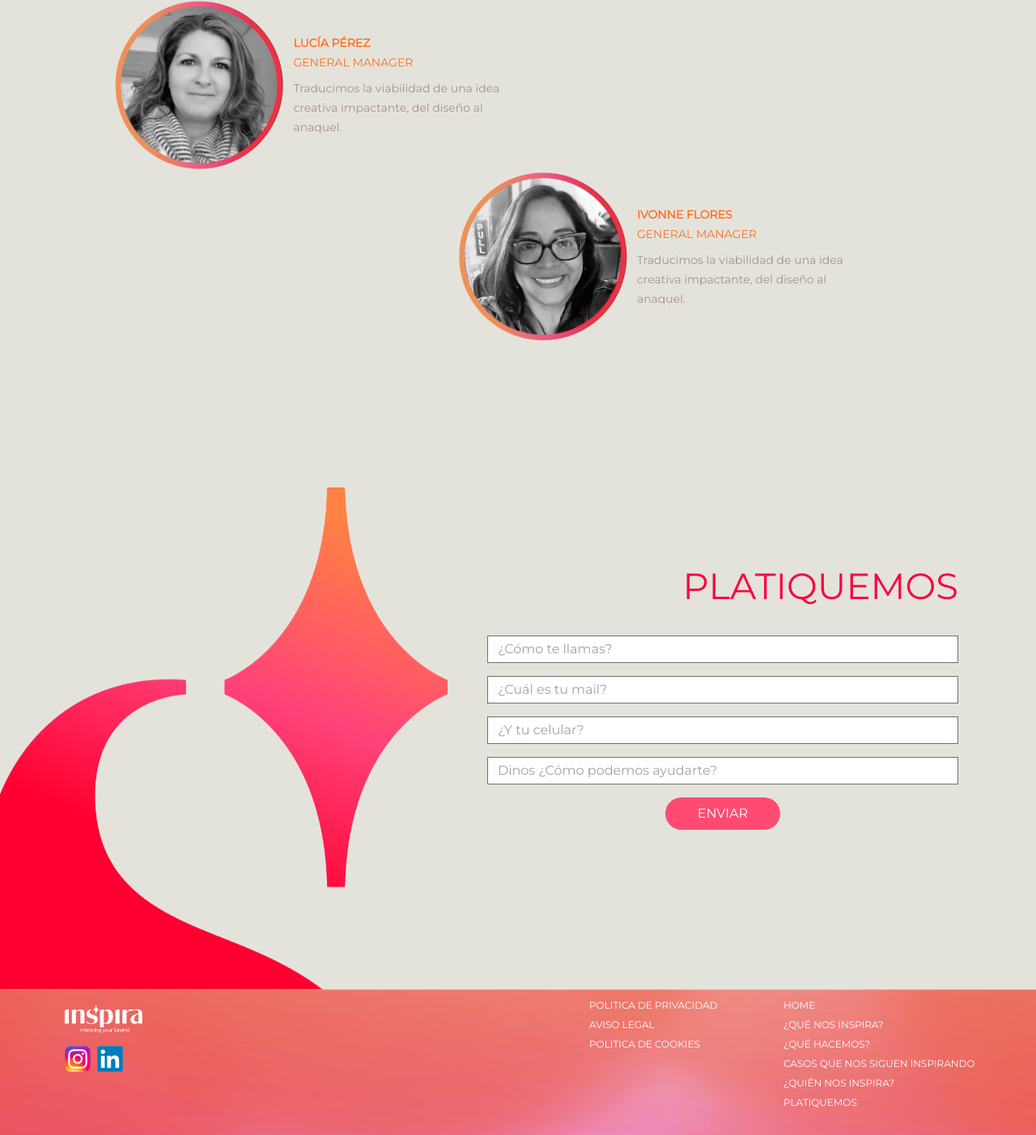
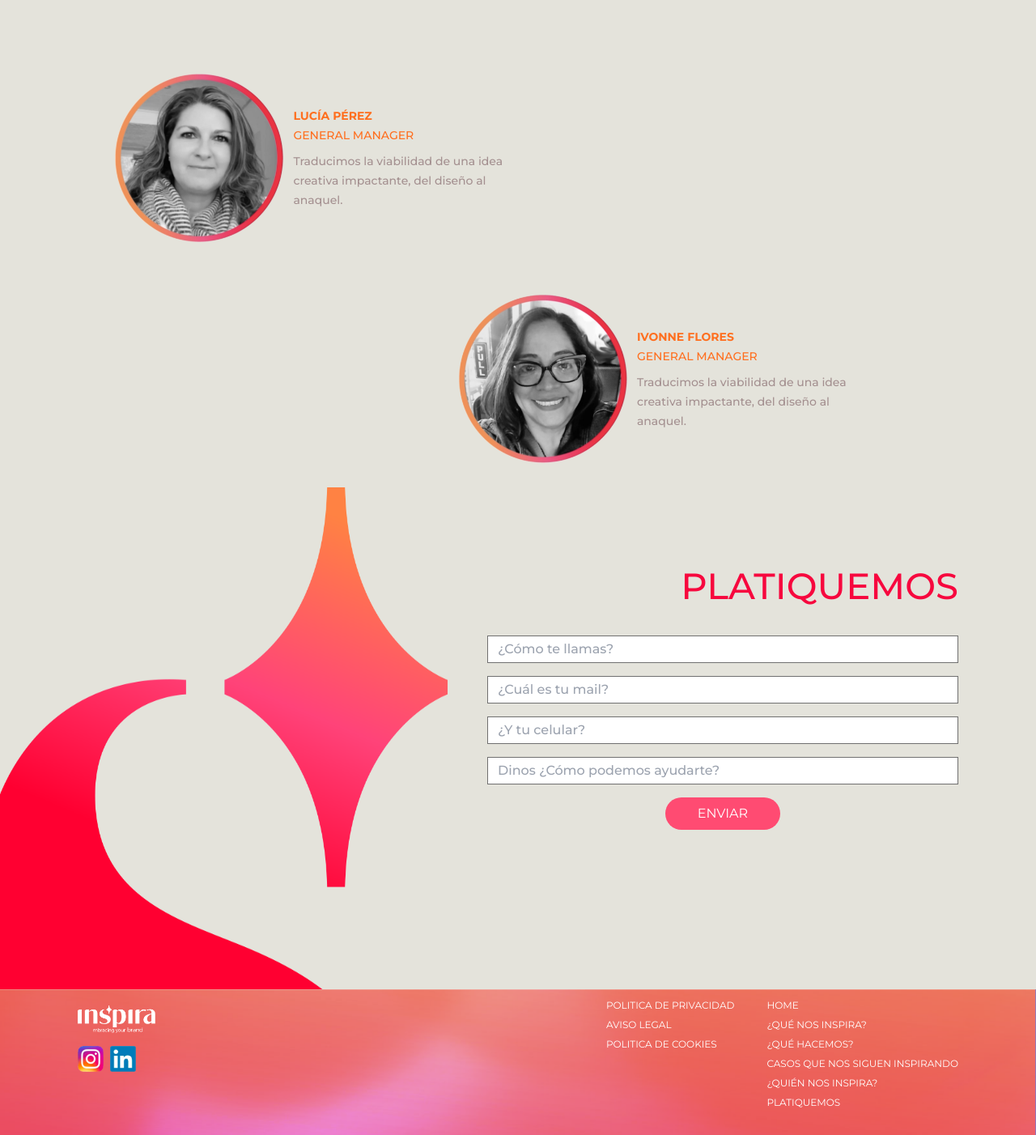
Before and after one commit to afrin321/inspira-ui, a React (Vite) app: page /#/ in a window 1280 px wide. Shown: the part 5798-7200 px from the top of the page at 81% size. Built offline with nearby package versions, Linux system fonts and the light colour scheme; a web font is replaced by a local one.

Commit message:
1920px updates

```diff
--- a/src/components/CaseCard.jsx
+++ b/src/components/CaseCard.jsx
@@ -17,7 +17,7 @@ function CaseCard(props) {
 
   return (
     <div className='flex flex-col m-0 p-0 w-full h-full rounded-xl bg-transparent'>
-        <div className='h-[62%] w-full flex justify-center'>
+        <div className='h-[62%] w-full flex justify-center '>
             {
                 !isHover && <span className='veritical z-60 text-[13px] font-bold text-white mt-6 min-[1920px]:text-[28px] min-[1920px]:leading-[40px]'>{title}</span>
             }
@@ -26,10 +26,10 @@ function CaseCard(props) {
             <div className='m-0 p-0 flex pl-10 '>
                 {
                     isHover &&
-                    <div className='flex flex-col gap-1 items-start'>
+                    <div className='flex flex-col gap-1 items-start w-[90%]'>
                         <p className="text-white font-bold text-xl min-[1920px]:text-[40px] min-[1920px]:leading-[40px] ">{title}</p>
                         <p className='text-white text-[12px] font-semibold min-[1920px]:font-medium min-[1920px]:text-[22px] min-[1920px]:leading-[30px]'>{description}</p>
-                        <Link to={'/case'}><button className='my-5 text-[#F7063E] text-sm rounded-full px-10 min-[1920px]:w-[260px] py-2 bg-white font-semibold min-[1920px]:text-[30px] min-[1920px]:leading-[50px]'>Detalle</button></Link>
+                        <Link to={'/case'}><button className='my-5 min-[1920px]:my-2 text-[#F7063E] text-sm rounded-full px-10 min-[1920px]:w-[260px] py-2 bg-white font-semibold min-[1920px]:text-[30px] min-[1920px]:leading-[50px]'>Detalle</button></Link>
                     </div>
                 }
             </div>
--- a/src/components/Footer.jsx
+++ b/src/components/Footer.jsx
@@ -18,21 +18,21 @@ function Footer() {
   }
 
   return (
-    <footer className={`w-full flex justify-between min-[1920px]:justify-around footer absolute bottom-0 py-2 px-20`}>
-        <div className='flex w-auto flex-col py-1 gap-2 items-start '>
+    <footer className={`w-full flex justify-between footer absolute bottom-0 py-2 px-[7.5%]`}>
+        <div className='flex w-fit flex-col py-1 gap-2 items-start '>
             <Link to={'/'}><img src={Logo} className='my-2 w-24 min-[1920px]:h-[60px] min-[1920px]:w-auto cursor-pointer' /></Link>
             <div className='flex gap-2'>
                 <img src={Insta} className='w-8 h-8 min-[1920px]:h-12 min-[1920px]:w-12' />
                 <img src={LinkedIn} className='w-8 h-8 min-[1920px]:h-12 min-[1920px]:w-12' />
             </div>
         </div>
-        <div className='flex w-auto  gap-10 justify-end px-8 text-[12px] min-[1920px]:text-[20px] leading-[24px] min-[1920px]:leading-[40px] pb-5'>
-            <div className='flex flex-col text-white w-[200px]'>
+        <div className='flex w-fit gap-10 justify-end text-[12px] min-[1920px]:text-[20px] leading-[24px] min-[1920px]:leading-[40px] pb-5 px-0 mx-0'>
+            <div className='flex flex-col text-white w-fit'>
                 <span  className='cursor-pointer hover:underline'>POLITICA DE PRIVACIDAD</span>
                 <span  className='cursor-pointer hover:underline'>AVISO LEGAL</span>
                 <span  className='cursor-pointer hover:underline'>POLITICA DE COOKIES</span>
             </div>
-            <div className='flex flex-col whitespace-nowrap text-white w-[200px] '>
+            <div className='flex flex-col w-fit whitespace-nowrap text-white '>
                 <span onClick={() => scrollToDiv('home')} className='cursor-pointer hover:underline' >HOME</span>
                 <span onClick={() => scrollToDiv('about')} className='cursor-pointer hover:underline' >¿QUÉ NOS INSPIRA?</span>
                 <span onClick={() => scrollToDiv('service')} className='cursor-pointer hover:underline' >¿QUÉ HACEMOS? </span>
--- a/src/index.css
+++ b/src/index.css
@@ -1,5 +1,6 @@
 @import url('https://fonts.googleapis.com/css2?family=Inter&family=Josefin+Sans&family=Montserrat&family=Noto+Sans&family=Orelega+One&family=Pacifico&display=swap');
-
+@import url('https://fonts.googleapis.com/css2?family=Montserrat:wght@500&display=swap');
+@import url('https://fonts.googleapis.com/css2?family=Montserrat:wght@600;700&display=swap');
 @tailwind base;
 @tailwind components;
 @tailwind utilities;
@@ -12,10 +13,16 @@ body {
   font-family: 'Montserrat', sans-serif;
 }
 
-.home, .qualities {
+.home {
     background-image: url('./assets/bg.png');
     background-repeat: no-repeat;
     background-size: cover;
+}
+
+.qualities {
+  background-image: url('./assets/bg_2.png');
+  background-repeat: no-repeat;
+  background-size: cover;
 }
 
 .nav {
@@ -29,6 +36,8 @@ body {
 
 footer {
     background-image: url('./assets/bg_contact.png');
+    background-repeat: no-repeat;
+    background-size: cover;
 }
 
 .menu-text {
@@ -119,6 +128,7 @@ footer {
 
 .top {
   z-index: 100;
+  height: 100px;
 }
 
 @media screen and (max-height: 1200px) {
--- a/src/pages/Home.jsx
+++ b/src/pages/Home.jsx
@@ -13,8 +13,8 @@ function Home(props) {
             <motion.div className='h-full w-[55%] relative p-0 m-0' initial={{ opacity: 0 }} animate={{ opacity: 1 }} transition={{ delay: 1, duration:2 }} >
                 <img src={Gp1} className='h-full absolute bottom-0' />
             </motion.div>
-            <div className='p-0 m-0  h-full w-[45%] flex flex-col justify-start items-start'>
-                <p className='p-0 m-0 text-[40px] leading-[55px] min-[1920px]:leading-[91px] min-[1920px]:text-[81px] font-bold text-white'>
+            <div className='p-0 m-0  h-full w-[45%] flex flex-col justify-start items-start min-[1920px]:mt-[-25px]'>
+                <p className='p-0 m-0 text-[40px] leading-[55px] min-[1920px]:leading-[110px] min-[1920px]:text-[81px] font-bold text-white'>
                     <motion.span className='p-0 m-0' initial={{ opacity: 0 }} animate={{ opacity: 1 }} transition={{ delay: 2, duration:1 }}>EMBRACING</motion.span> <br/>
                     <motion.span className='p-0 m-0' initial={{ opacity: 0 }} animate={{ opacity: 2 }} transition={{ delay: 3.5, duration:1 }}>YOUR</motion.span> <br/>
                     <motion.span className='p-0 m-0' initial={{ opacity: 0 }} animate={{ opacity: 3 }} transition={{ delay: 5, duration:1 }}>BRAND</motion.span>
@@ -24,7 +24,7 @@ function Home(props) {
                     y gestión de marca para procesos <br/>
                     de etiquetado.
                 </motion.p>
-                <motion.button initial={{ opacity: 0 }} animate={{ opacity: 1 }} transition={{ delay: 8, duration:0.5 }}  className='min-[1920px]:h-[72px] min-[1920px]:w-[260px] font-medium leading-[40px] min-[1920px]:leading-[50px] text-[20px] min-[1920px]:text-[30px] bg-white rounded-full px-10 py-2  text-[#F7063E] my-auto'>Get started</motion.button>
+                <motion.button initial={{ opacity: 0 }} animate={{ opacity: 1 }} transition={{ delay: 8, duration:0.5 }}  className='min-[1920px]:h-[72px] min-[1920px]:w-[260px] leading-[40px] min-[1920px]:leading-[50px] text-[20px] min-[1920px]:text-[30px] bg-white rounded-full px-10 py-2  text-[#F7063E] my-auto font-semibold'>Get started</motion.button>
             </div>
         </div>
     </section>
--- a/src/pages/Services.jsx
+++ b/src/pages/Services.jsx
@@ -19,12 +19,12 @@ const rotate = useTransform(scrollYProgress, [0.2, 0.3, 0.5, 0.7], ['rotate(45de
 
 
     const firstIconOpacity = useTransform(scrollYProgress, [0.2, 0.3, 0.5, 0.7], ['100%', '40%', '0%', '0%'])
-    const firstIconTranslateY = useTransform(scrollYProgress, [0.2, 0.3, 0.5, 0.7], ['0%', '-35vh', '-30vh', '-40vh'])
+    const firstIconTranslateY = useTransform(scrollYProgress, [0.2, 0.3, 0.5, 0.7], ['0%', '-40vh', '-30vh', '-40vh'])
     const firstIconDisplay = useTransform(scrollYProgress, [0.2, 0.3, 0.5, 0.7], ['block', 'block', 'none', 'none'])
 
     const secondIconOpacity = useTransform(scrollYProgress, [0.2, 0.3, 0.5, 0.7], ['40%', '100%', '40%', '0%'])
     // const secondIconTranslateY = useTransform(scrollYProgress, [0.2, 0.3, 0.5, 0.7], ['-5vh', '-35vh', '-60vh', '-70vh'])
-    const secondIconTranslateY = useTransform(scrollYProgress, [0.2, 0.3, 0.5, 0.7], ['-0vh', '-35vh', '-60vh', '-70vh'])
+    const secondIconTranslateY = useTransform(scrollYProgress, [0.2, 0.3, 0.5, 0.7], ['0vh', '-35vh', '-60vh', '-70vh'])
     const secondIconDisplay = useTransform(scrollYProgress, [0.2, 0.3, 0.5, 0.7], ['block', 'block', 'block', 'block'])
 
     const thirdIconOpacity = useTransform(scrollYProgress, [0.2, 0.3, 0.5, 0.7], ['0%', '40%', '100%', '40%'])
--- a/src/pages/Team.jsx
+++ b/src/pages/Team.jsx
@@ -7,7 +7,7 @@ function Team() {
   return (
     <section id='team' className='bg-[#E4E3DB] m-0 p-0 flex flex-col w-full h-screen'>
       {/* <OtherNav /> */}
-      <div className='flex flex-col w-full gap-1 px-[8%] pt-16'>
+      <div className='flex flex-col h-full justify-around w-full gap-1 px-[8%] pt-16'>
         <div className='flex justify-end'>
             <span className='text-[45px] min-[1920px]:text-[70px] leading-[75px] min-[1920px]:leading-[95px] whitespace-nowrap text-[#F7073E] mt-10 mb-4 font-medium'>¿QUIÉN NOS <span className='font-bold'>INSPIRA</span>? </span>
         </div>
@@ -15,8 +15,8 @@ function Team() {
             <div className='flex justify-center gap-3 w-[48%] align-middle items-center'>
                 <img src={Person1} className='h-52 w-auto'/>
                 <div className='flex flex-col gap-2 py-auto text-[14px] min-[1920px]:text-[28px] leading-[24px] min-[1920px]:leading-[40px]'>
-                    <p className='text-[#FF6F1F]'><b>LUCÍA PÉREZ</b> <br/> GENERAL MANAGER</p>
-                    <p className='text-[#A49090]'>Traducimos la viabilidad de una idea creativa impactante, del diseño al anaquel.</p>
+                    <p className='text-[#FF6F1F] font-medium'><b>LUCÍA PÉREZ</b> <br/> GENERAL MANAGER</p>
+                    <p className='text-[#A49090] font-medium'>Traducimos la viabilidad de una idea creativa impactante, del diseño al anaquel.</p>
                 </div>
             </div>
         </div>
@@ -24,8 +24,8 @@ function Team() {
             <div className='flex justify-end align-middle items-center w-[52%] gap-3'>
                 <img src={Person2} className='h-52 w-auto'/>
                 <div className='flex flex-col gap-2 py-auto text-[14px] min-[1920px]:text-[28px] leading-[24px] min-[1920px]:leading-[40px]'>
-                    <p className='text-[#FF6F1F]'><b>IVONNE FLORES</b> <br/> GENERAL MANAGER</p>
-                    <p className='text-[#A49090]'>Traducimos la viabilidad de una idea creativa impactante, del diseño al anaquel.</p>
+                    <p className='text-[#FF6F1F] font-medium'><b>IVONNE FLORES</b> <br/> GENERAL MANAGER</p>
+                    <p className='text-[#A49090] font-medium'>Traducimos la viabilidad de una idea creativa impactante, del diseño al anaquel.</p>
                 </div>
             </div>
         </div>
```
Also changed, not shown: src/assets/bg_2.png (added).
